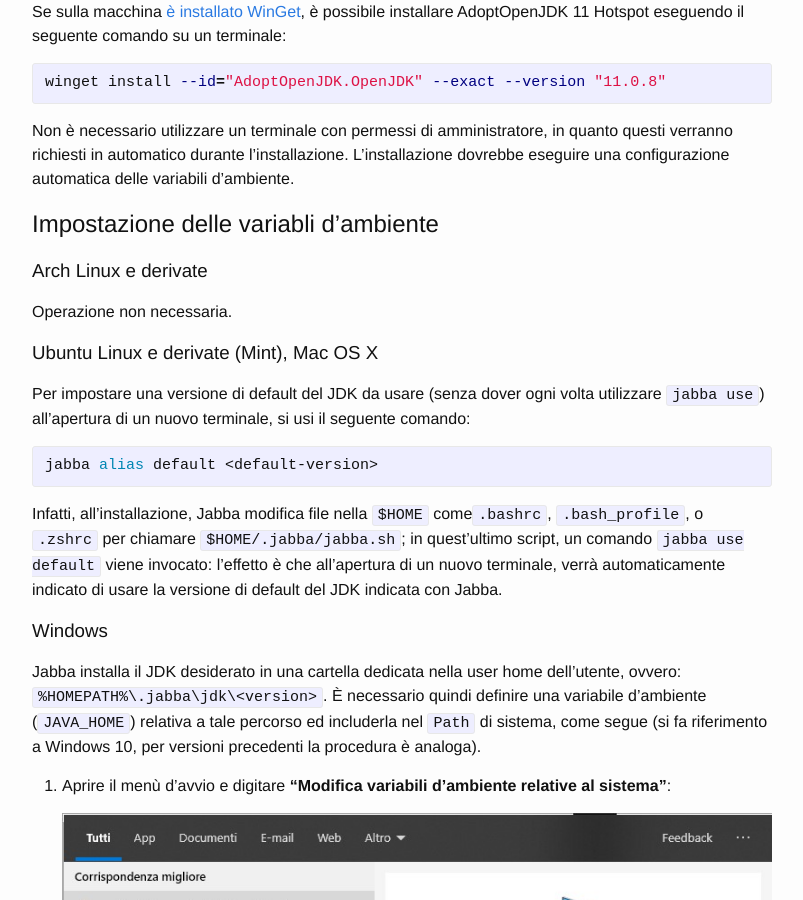
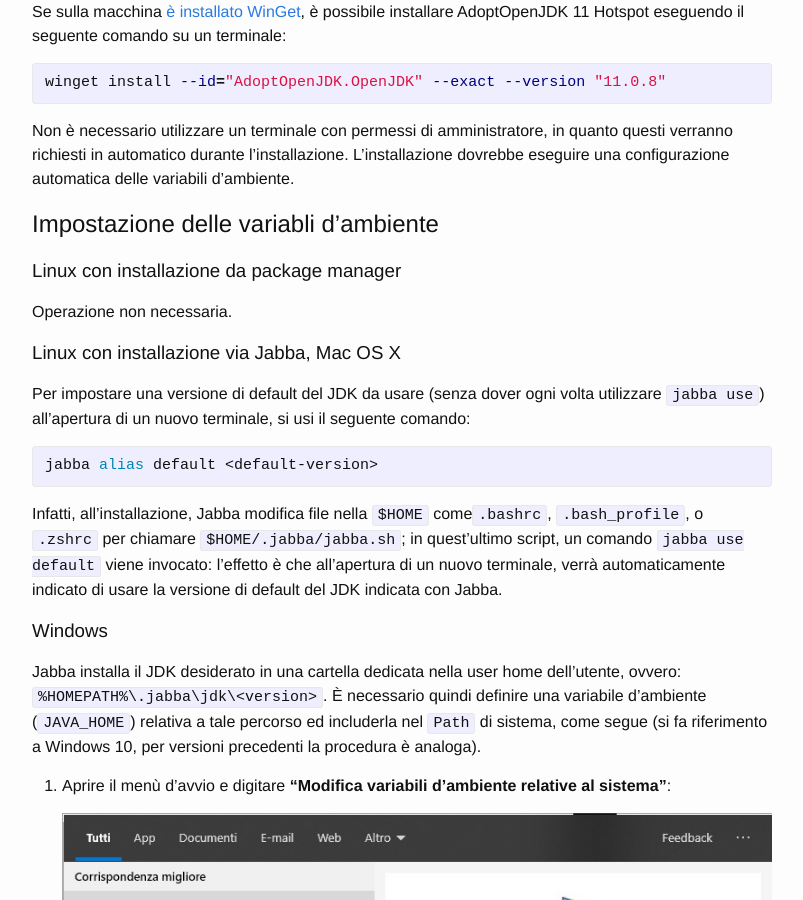
Before and after one commit to unibo-oop/software-installation, a Jekyll site: the page built from index.md, in a window 1280 px wide and 900 px high, scrolled down 4655 px. Shown: the whole window, without its empty margins (238-1041 px from the left). Built offline with Jekyll 4.4.1, drawn with Linux system fonts in a browser that asks for light colours.

Commit message:
Update index.md

```diff
--- a/index.md
+++ b/index.md
@@ -174,11 +174,11 @@ L'installazione dovrebbe eseguire una configurazione automatica delle variabili
 
 ## Impostazione delle variabli d'ambiente
 
-### Arch Linux e derivate
+### Linux con installazione da package manager
 
 Operazione non necessaria.
 
-### Ubuntu Linux e derivate (Mint), Mac OS X
+### Linux con installazione via Jabba, Mac OS X
 
 Per impostare una versione di default del JDK da usare (senza dover ogni volta utilizzare `jabba use`) all'apertura di un nuovo terminale, si usi il seguente comando:
 
```
